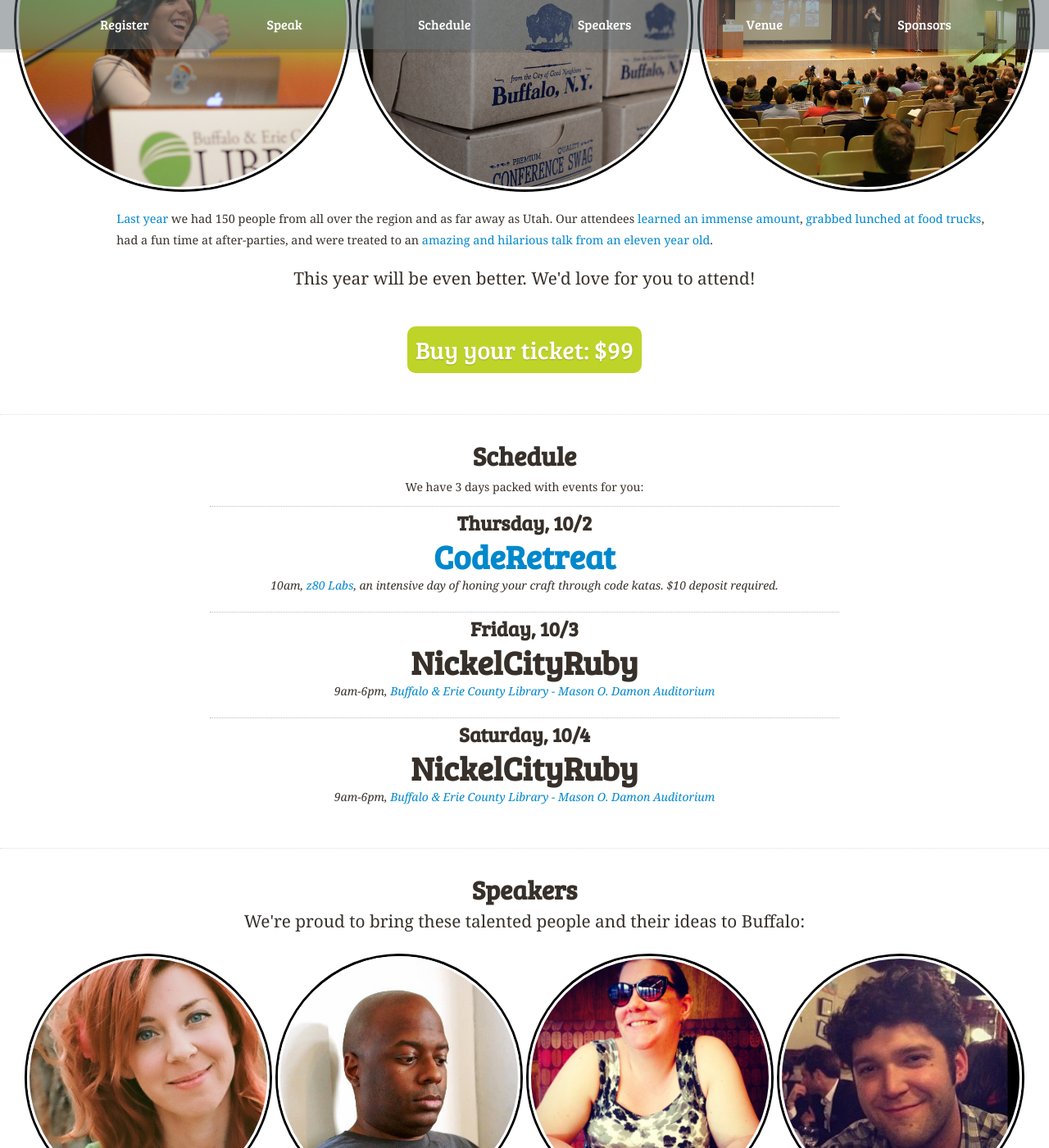
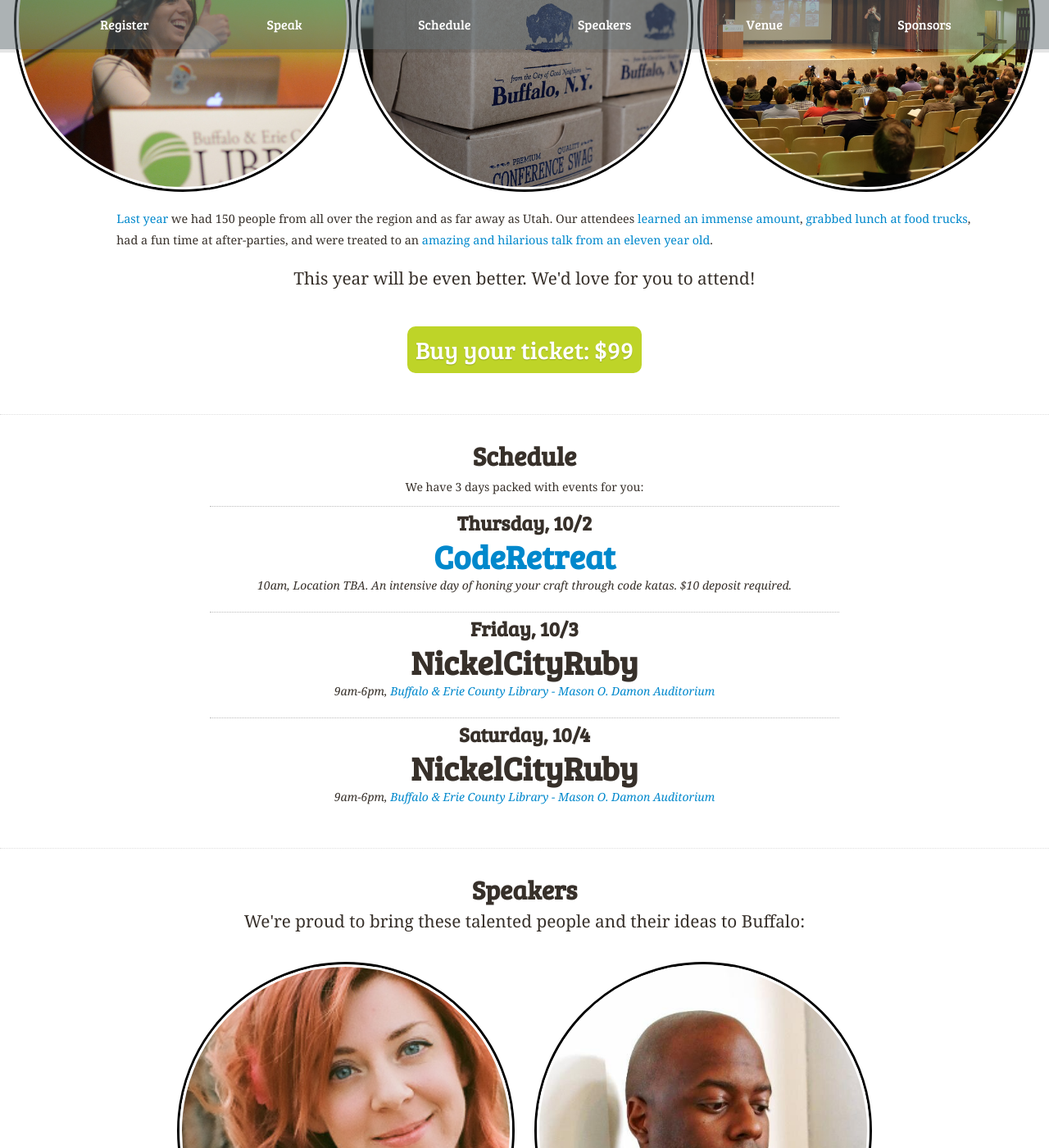
Before and after one commit to nysmakers/nysmakers.github.io, a Jekyll site: the page built from 2014/index.html, in a window 1280 px wide and 1400 px high, scrolled down 1182 px. Shown: the whole window at 82% size. Built offline with Jekyll 4.4.1, drawn with Linux system fonts in a browser that asks for light colours; some web fonts are replaced; comment, search, counter and statistics services are not loaded; some of the changed text lies outside the part shown.

Commit message:
Copy and keynotes

```diff
--- a/2014/index.html
+++ b/2014/index.html
@@ -42,7 +42,7 @@
     </p>
 
     <p class="span10 offset1 intro">
-      <a href="/2013">Last year</a> we had 150 people from all over the region and as far away as Utah. Our attendees <a href="https://www.flickr.com/photos/dragonlady7/sets/72157636703801794/">learned an immense amount</a>, <a href="https://www.flickr.com/photos/qrush/sets/72157635802333945/">grabbed lunched at food trucks</a>, had a fun time at after-parties, and were treated to an <a href="https://www.youtube.com/watch?v=MqYXFWAzgBQ">amazing and hilarious talk from an eleven year old</a>.
+      <a href="/2013">Last year</a> we had 150 people from all over the region and as far away as Utah. Our attendees <a href="https://www.flickr.com/photos/dragonlady7/sets/72157636703801794/">learned an immense amount</a>, <a href="https://www.flickr.com/photos/qrush/sets/72157635802333945/">grabbed lunch at food trucks</a>, had a fun time at after-parties, and were treated to an <a href="https://www.youtube.com/watch?v=MqYXFWAzgBQ">amazing and hilarious talk from an eleven year old</a>.
     </p>
 
     <p class="text-center">
@@ -63,7 +63,7 @@
       <li>
         <h3>Thursday, 10/2</h3>
         <h4><a href="https://tito.io/nickelcityruby/coderetreat-2014/">CodeRetreat</a></h4>
-        <p>10am, <a href="http://www.z80labs.com/contact-us.html">z80 Labs</a>, an intensive day of honing your craft through code katas. $10 deposit required.</p>
+        <p>10am, Location TBA. An intensive day of honing your craft through code katas. $10 deposit required.</p>
       <li>
         <h3>Friday, 10/3</h3>
         <h4>NickelCityRuby</h4>
--- a/2014/stylesheets/responsive.css
+++ b/2014/stylesheets/responsive.css
@@ -256,11 +256,12 @@
   margin-bottom: 20px; }
   #speakers #keynotes li {
     border: 3px solid #000;
-    border-radius: 290px; }
+    border-radius: 290px;
+    margin: 10px; }
   #speakers #keynotes a {
-    padding-top: 250px;
-    width: 290px;
-    font-size: 30px;
+    padding-top: 360px;
+    width: 400px;
+    font-size: 27px;
     background-size: contain;
     background-color: #000;
     border-radius: 290px;
```
Also changed, not shown: other parts of 2014/index.html (+1 -1 lines), 2014/stylesheets/scss/responsive.scss (+4 -3 lines).
